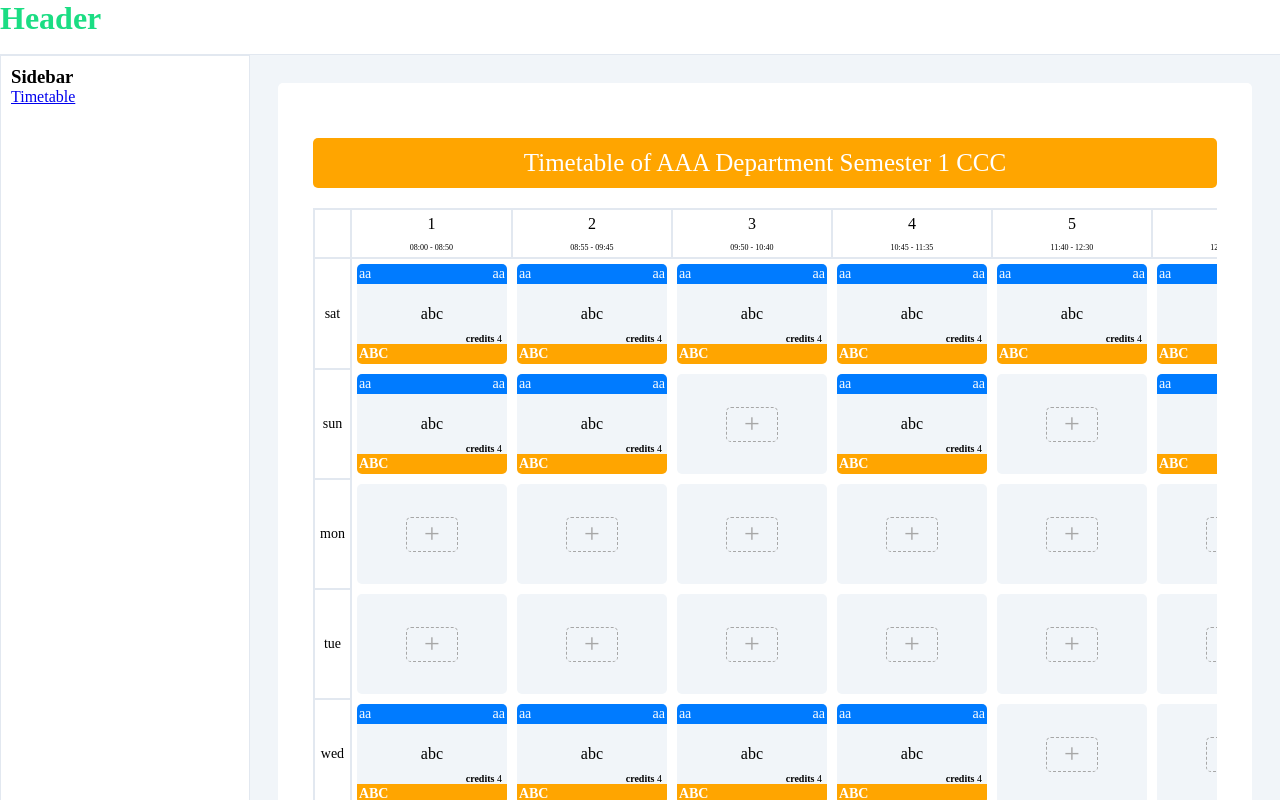
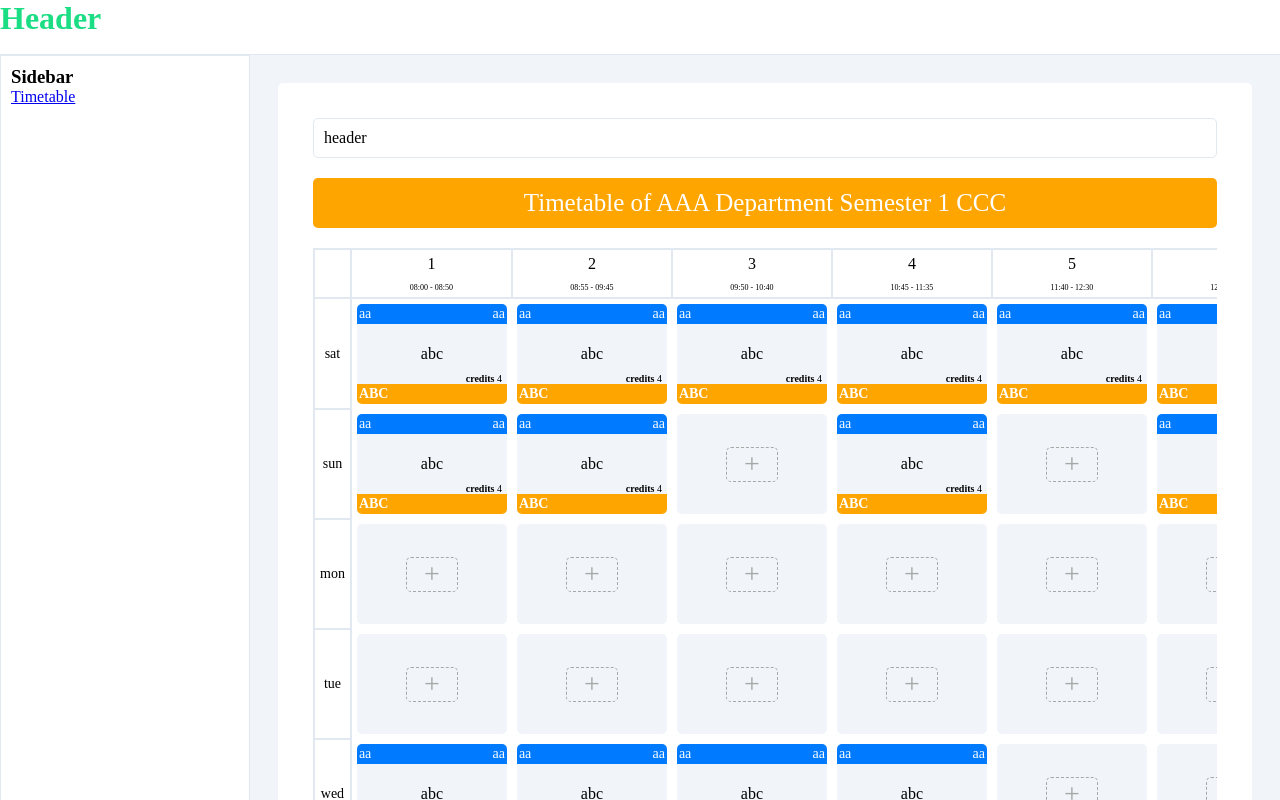
Before and after one commit to EzzatKhaqan/Vue-Journey, a Vue app in the folder module-library/: page /timetable in a window 1280 px wide. Built offline with nearby package versions, Linux system fonts and the light colour scheme.

Commit message:
feat: implement dynamic timetable header and enhance toolbar component

```diff
--- /dev/null
+++ b/module-library/src/components/Toolbar.vue
@@ -0,0 +1,29 @@
+<script setup>
+
+</script>
+<template>
+    <div class="toolbar">
+        <div class="start">
+            <slot name="start" />
+        </div>
+        <div class="center">
+            <slot name="center" />
+        </div>
+        <div class="end">
+            <slot name="end" />
+        </div>
+    </div>
+</template>
+
+<style>
+.toolbar {
+    width: 100%;
+    height: 40px;
+    border: 1px solid var(--e-border-color);
+    border-radius: 5px;
+    display: flex;
+    justify-content: space-between;
+    align-items: center;
+    padding: 10px;
+}
+</style>
--- a/module-library/src/modules/Timetable/components/TimetableDataTable.vue
+++ b/module-library/src/modules/Timetable/components/TimetableDataTable.vue
@@ -3,24 +3,24 @@ import TimetableCaption from './TimetableCaption.vue';
 import TimetableHeader from './TimetableHeader.vue';
 import { useTimetableTemplate } from "../composables/useTimetableTemplate";
 
-
 const props = defineProps({
     data: Object,
     weekday: Array
 });
-const { timetables, timetable_slots } = useTimetableTemplate(props.data);
-
+const { timetables } = useTimetableTemplate(props.data);
 
 </script>
 
 <template>
     <div class="e-timetable-wrapper" v-for="(timetable, tIndex) in timetables" :key="tIndex">
+        <slot name="header" :data="timetable.meta" />
+
         <TimetableCaption :data="timetable.meta" />
         <div class="e-timetable-datatable">
             <table>
                 <tbody>
                     <tr>
-                        <TimetableHeader :slots="timetable_slots" />
+                        <TimetableHeader :slots="timetable.slots" />
                     </tr>
                     <tr v-for="(day, dayIndex) in timetable.timetable" :key="dayIndex">
                         <th>{{ day.weekday }}</th>
@@ -46,6 +46,17 @@ const { timetables, timetable_slots } = useTimetableTemplate(props.data);
     display: flex;
     flex-direction: column;
 }
+
+.e-timetable-wrapper .timetable_header {
+    width: 100%;
+    height: 40px;
+    border-radius: 5px;
+    border: 1px solid var(--e-border-color);
+    display: flex;
+    justify-content: space-between;
+}
+
+
 
 .e-timetable-datatable {
     width: 100%;
--- a/module-library/src/modules/Timetable/composables/useTimetableTemplate.js
+++ b/module-library/src/modules/Timetable/composables/useTimetableTemplate.js
@@ -17,10 +17,12 @@
     const safeData = apiData.length === 0 ? [[]] : apiData;
     for (let i = 0; i < safeData.length; i++) {
       const timetable = [];
+
       let meta = {
         department: apiData[i]?.["department"],
         semester: apiData[i]?.["semester"],
       };
+
       for (let weekday of weekdays) {
         const dayData = safeData[i]["timetableEntries"]?.find(
           (d) => d.weekday === weekday
@@ -38,7 +40,11 @@
           is_empty: apiData.length !== 0,
         });
       }
-      timetables.value.push({ timetable: timetable, meta: meta });
+      timetables.value.push({
+        timetable: timetable,
+        meta: meta,
+        slots: timetable_slots,
+      });
     }
   };
 
@@ -46,7 +52,5 @@
 
   return {
     timetables,
-    weekdays,
-    timetable_slots,
   };
 };
--- a/module-library/src/modules/Timetable/pages/Timetable.vue
+++ b/module-library/src/modules/Timetable/pages/Timetable.vue
@@ -1,8 +1,8 @@
 <script setup>
 import TimetableDataTable from '../components/TimetableDataTable.vue';
 import TimetableData from "../components/TimetableData.vue";
-import { onBeforeMount, ref } from 'vue';
-
+import { ref } from 'vue';
+import Toolbar from "../../../components/Toolbar.vue";
 const data = ref(
     [
 
@@ -49,16 +49,22 @@ const data = ref(
 
 const handleClick = (weekday, data, slot) => {
     if (Object.keys(data).length) {
-        console.log("Show Update Modal");
-        console.log(weekday, data, slot);
+
     } else {
-        console.log("Show Create Modal");
+
     }
 }
 
 </script>
 <template>
     <TimetableDataTable :data="data">
+        <template #header>
+            <Toolbar>
+                <template #start>
+                    header
+                </template>
+            </Toolbar>
+        </template>
         <template #body="{ day }">
             <TimetableData v-for="(slot, slotIndex) in day.slots" :key="slotIndex" :data="slot.data"
                 @click="handleClick(day.weekday, slot.data, slotIndex + 1)" />
```
Also changed, not shown: 1 other file (tests, documents, lock files or other folders).
